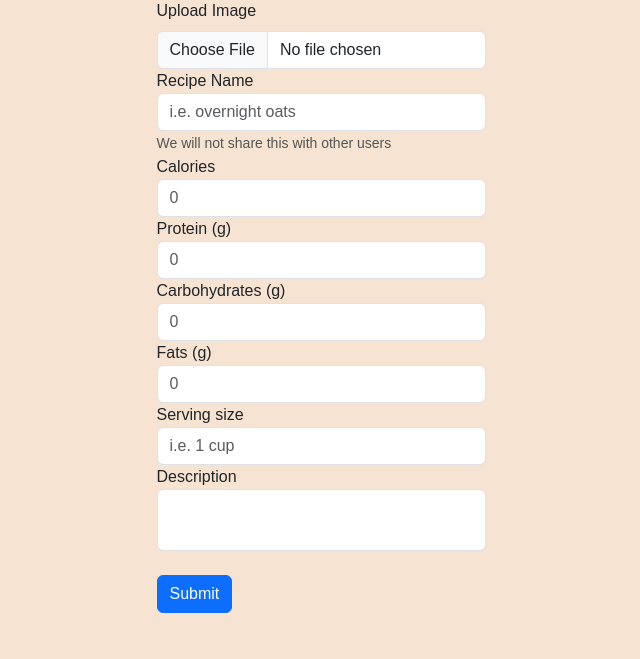
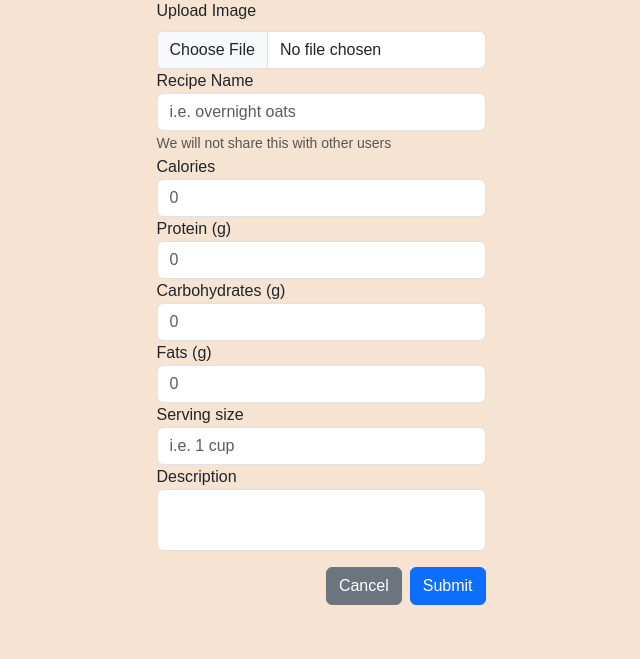
Before and after one commit to TigerAppsOrg/NutriTiger, a Python web app: template templates/personalfood.html in a window 1280 px wide. Shown: the part 141-800 px from the top of the page, without its empty margins (319-959 px from the left). Run offline with Jinja, Linux system fonts and the light colour scheme; the template is opened without the code that fills it, so the values that code supplies are empty.

Commit message:
cancel button on my custom foods

```diff
--- a/templates/personalfood.html
+++ b/templates/personalfood.html
@@ -48,8 +48,13 @@
                     <label for="inputDesc">Description</label>
                     <textarea class="form-control autosize" id="inputDesc" maxlength = "180" name="description" oninput="autoResizeField(this)">{{desc}}</textarea>
                 </div>
-                <br>
-                <button type="submit" class="btn btn-primary">Submit</button>
+                <div class="form-row mt-3">
+                    <div class="col d-flex justify-content-end">
+                        <!-- Add a margin to the right of the Cancel button -->
+                        <button type="button" class="btn btn-secondary me-2" onclick="location.href='/personalnutrition'">Cancel</button>
+                        <button type="submit" class="btn btn-primary">Submit</button>
+                    </div>
+                </div>
             </div>
         </form>
     </div>
```
